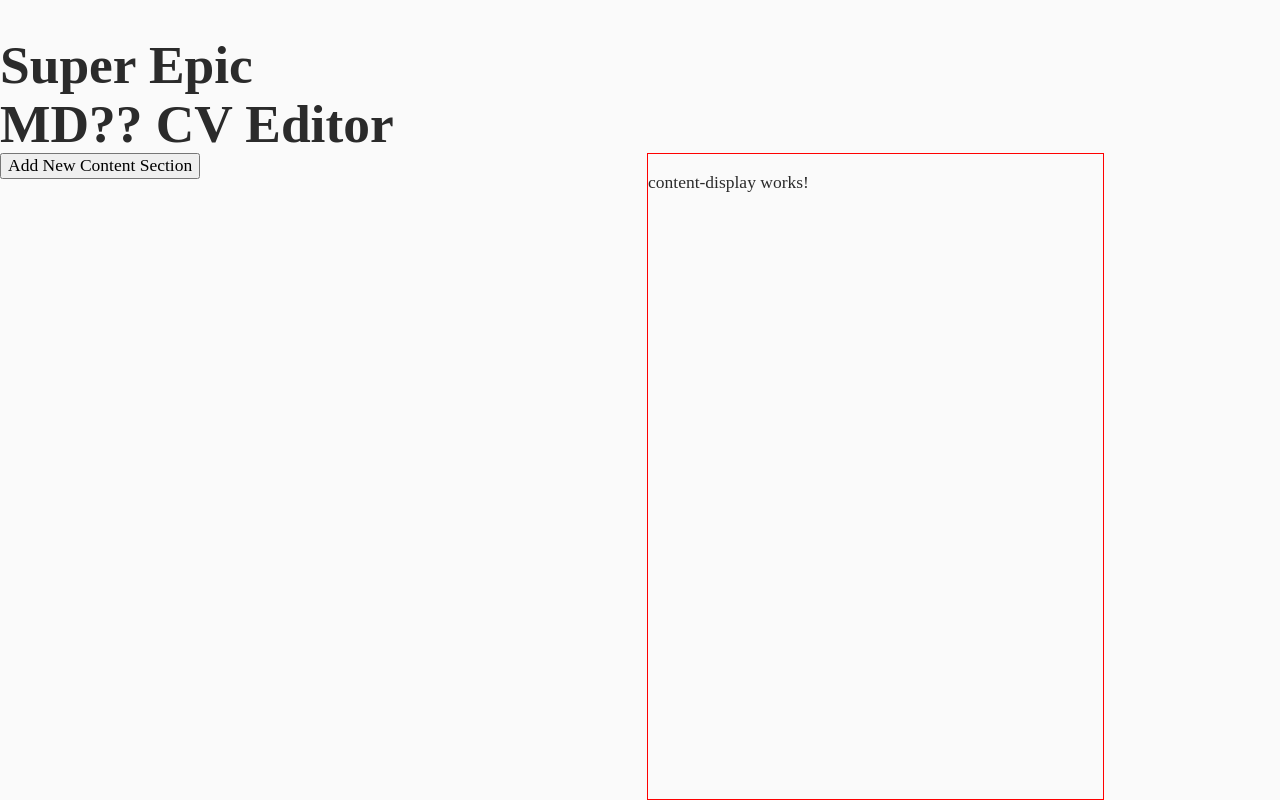
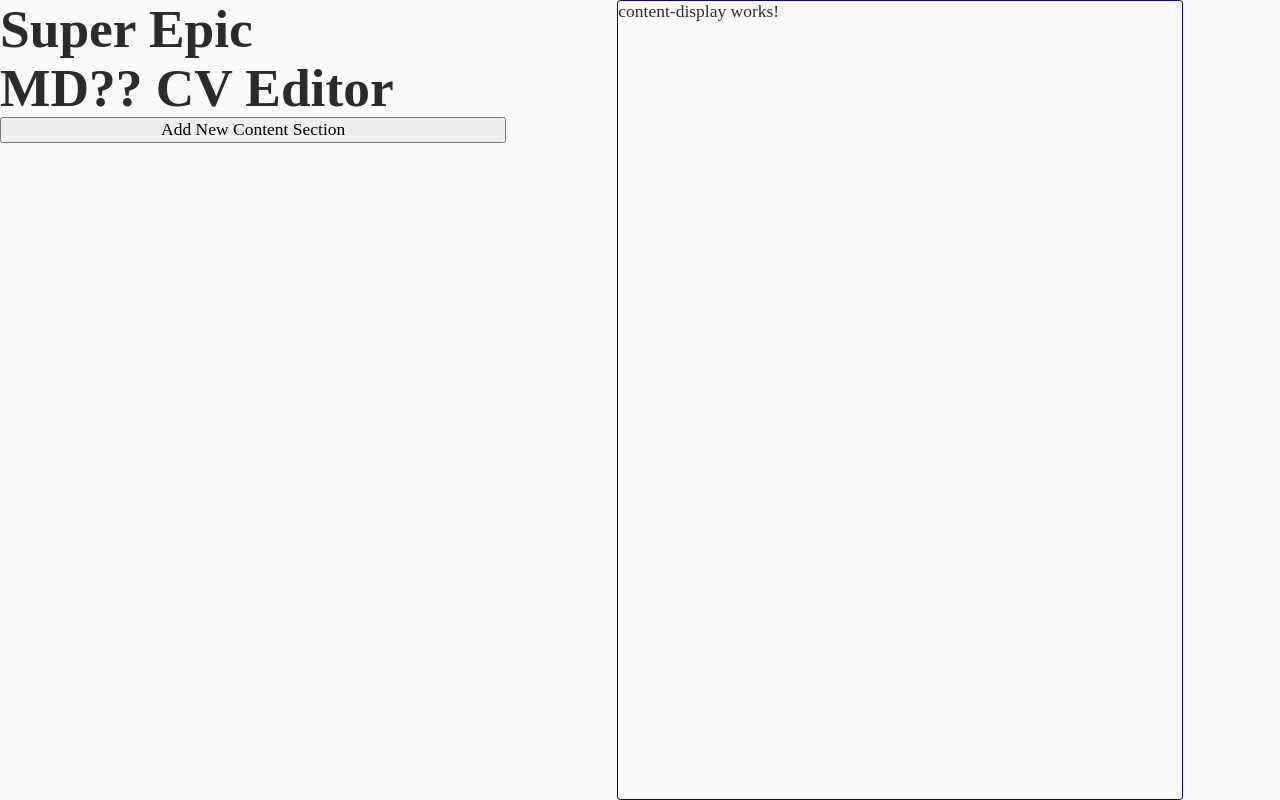
Before and after one commit to majdap/resume.md, an Angular app: page / in a window 1280 px wide. Built offline with nearby package versions, Linux system fonts and the light colour scheme.

Commit message:
content section skeleton and display

```diff
--- a/src/app/app.html
+++ b/src/app/app.html
@@ -1,2 +1 @@
-
-  <router-outlet />
+ <router-outlet />
--- a/src/components/content-display/content-display.css
+++ b/src/components/content-display/content-display.css
@@ -1,7 +1,8 @@
 :host {
-    aspect-ratio: 1 / 1.414; /* A4 aspect ratio */
-    display: grid;
-    border: 1px solid red;
-    height: 100%;
-    max-height: 100%;
+  aspect-ratio: 1 / 1.414; /* A4 aspect ratio */
+  display: grid;
+  border: 1px solid var(--color-primary-dark);
+  border-radius: var(--radius-s);
+  height: 100%;
+  max-height: 100%;
 }
--- a/src/components/header/header.css
+++ b/src/components/header/header.css
@@ -0,0 +1,4 @@
+:host {
+    top: var(--space-xs);
+    left: var(--space-xs);
+}
--- a/src/css/global/global-styles.css
+++ b/src/css/global/global-styles.css
@@ -73,7 +73,7 @@ body {
 
 h1 {
     font-size: var(--size-step-6);
-    max-width: 20ch;
+    /* max-width: 20ch; */
 }
 
 h2 {
--- a/src/css/global/reset.css
+++ b/src/css/global/reset.css
@@ -23,7 +23,7 @@ figure,
 blockquote,
 dl,
 dd {
-    margin-block-end: 0;
+    margin: 0;
 }
 
 /* Remove list styles on ul, ol elements with a list role, which suggests default styling will be removed */
--- a/src/pages/home-page/home-page.css
+++ b/src/pages/home-page/home-page.css
@@ -2,18 +2,29 @@
   display: block;
   height: 100vh;
   width: 100vw;
-    .content-container {
+
+  main {
     display: grid;
-        grid-template-columns: repeat(2, minmax(0, 1fr));
+    grid-template-columns: minmax(0, 2fr) minmax(0, 3fr);
     grid-template-rows: 100%;
     gap: var(--space-s);
-        min-height: 0;
     height: 100%;
-    }
-    main {
+    .left-side {
       display: flex;
       flex-direction: column;
       height: 100%;
-
+      min-height: 0;
+      height: 100%;
+      .content-sections {
+        display: flex;
+        flex-direction: column;
+        gap: var(--space-s);
       }
     }
+    .right-side {
+      width: 100%;
+      display: flex;
+      justify-content: center;
+    }
+  }
+}
--- a/src/pages/home-page/home-page.html
+++ b/src/pages/home-page/home-page.html
@@ -1,13 +1,21 @@
 <main>
+  <div class="left-side">
     <app-header></app-header>
-    <div class="content-container">
     <div class="content-sections">
       @for (section of contentSections(); track section.id) {
-                <app-content-section [content]="section.content" [id]="section.id"></app-content-section>
+      <app-content-section
+        [content]="section.content"
+        [id]="section.id"
+      ></app-content-section>
       }
       <button (click)="addSection()">Add New Content Section</button>
     </div>
+  </div>
+  <div class="right-side">
+    <!-- In future we will have option to display more pages not single display -->
+    @for (page of [0]; track page) {
     <app-content-display></app-content-display>
+    }
   </div>
   <!-- Footer Component -->
 </main>
```
Lines whose indentation alone changed are shown as unchanged.
